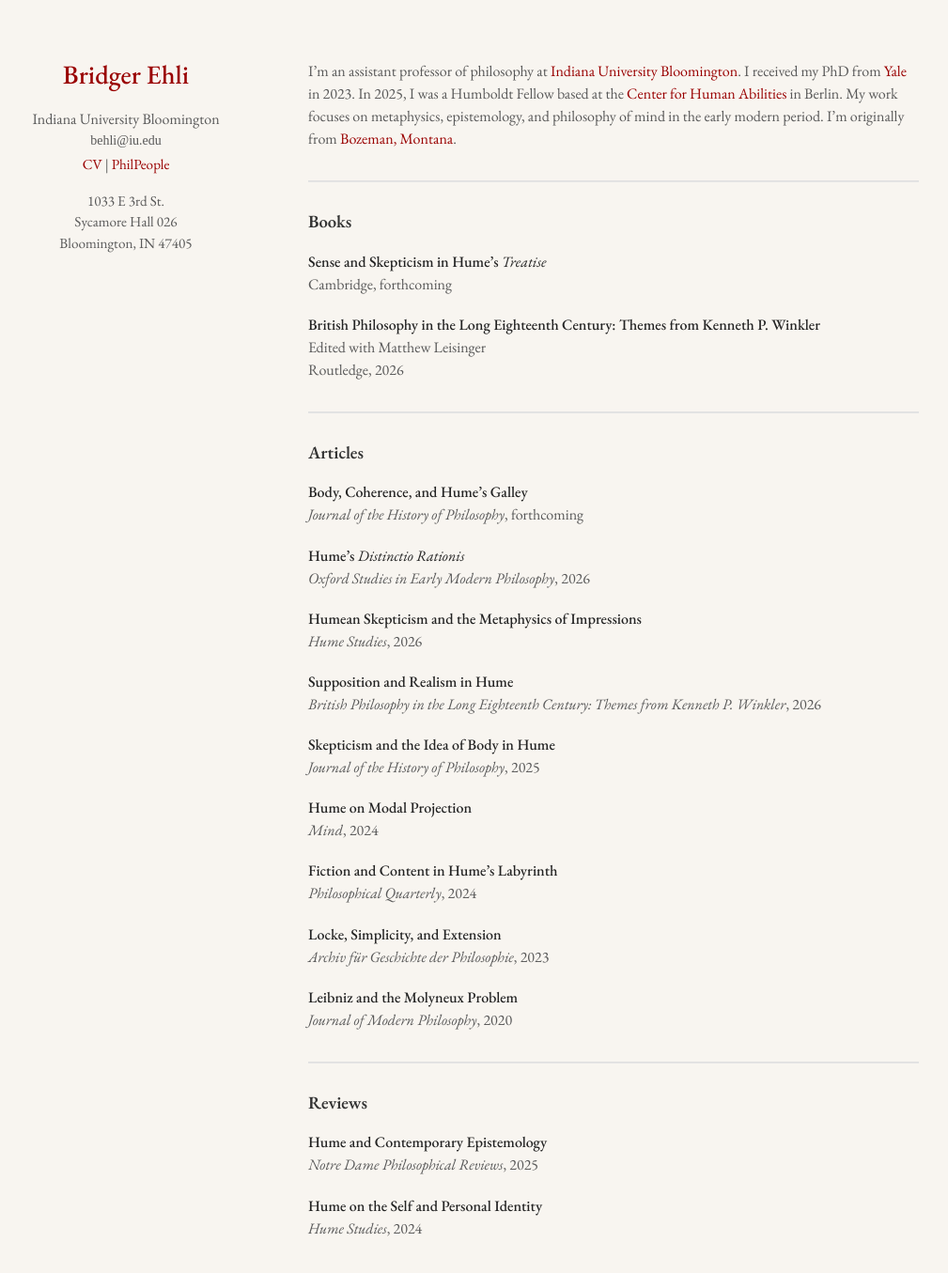
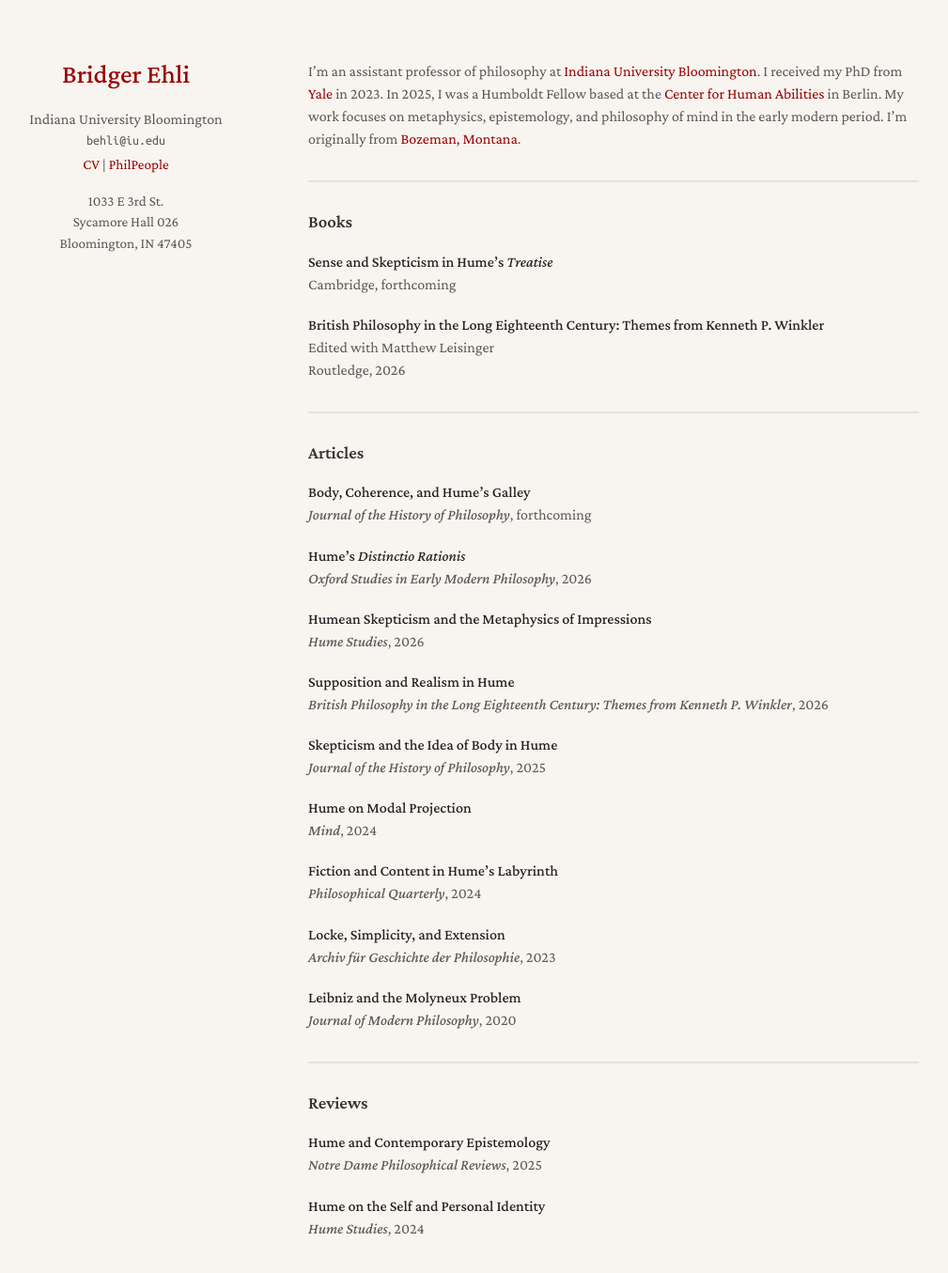
Before and after one commit to bridgerehli/bridgerehli.github.io, a Jekyll site: the page built from index.md, in a window 1280 px wide and 1400 px high. Shown: the top 1355 px of the window at 94% size, without its empty margins (142-1151 px from the left). Built offline with Jekyll 4.4.1, drawn with Linux system fonts in a browser that asks for light colours; a style sheet for code colours, icons or effects is not loaded.

Commit message:
Update font.css

```diff
--- a/assets/css/font.css
+++ b/assets/css/font.css
@@ -1,41 +1,11 @@
-@import url('https://fonts.googleapis.com/css2?family=EB+Garamond:ital,wght@0,400..800;1,400..800&display=swap');
-
-:root {
-  --site-font-family: "EB Garamond", Garamond, "Adobe Garamond Pro", "Apple Garamond", Georgia, serif;
-}
-
-html,
-body,
-button,
-input,
-select,
-textarea {
-  font-family: var(--site-font-family);
-}
+@import url('https://fonts.googleapis.com/css2?family=Crimson+Pro:ital,wght@0,400;0,500;0,600;1,500;1,600&display=swap');
+@import url('https://fonts.googleapis.com/css2?family=Ubuntu+Mono&display=swap');
 
 body {
   background-color: #fff;
-  padding: 0px;
-  font-family: var(--site-font-family);
-  font-size: 16.0px;
-  line-height: 1.5;
-  color: #595959;
-  font-weight: 400;
-  margin: 0;
+  padding:0px;
+  font: 16.0px/1.5 Crimson Pro, serif;
+  color:#595959;
+  font-weight:400;
+  margin:0
 }
-
-strong,
-b {
-  font-weight: 700;
-}
-
-em {
-  font-style: italic;
-}
-
-strong em,
-em strong,
-.bold-italic {
-  font-weight: 700;
-  font-style: italic;
-}
```
